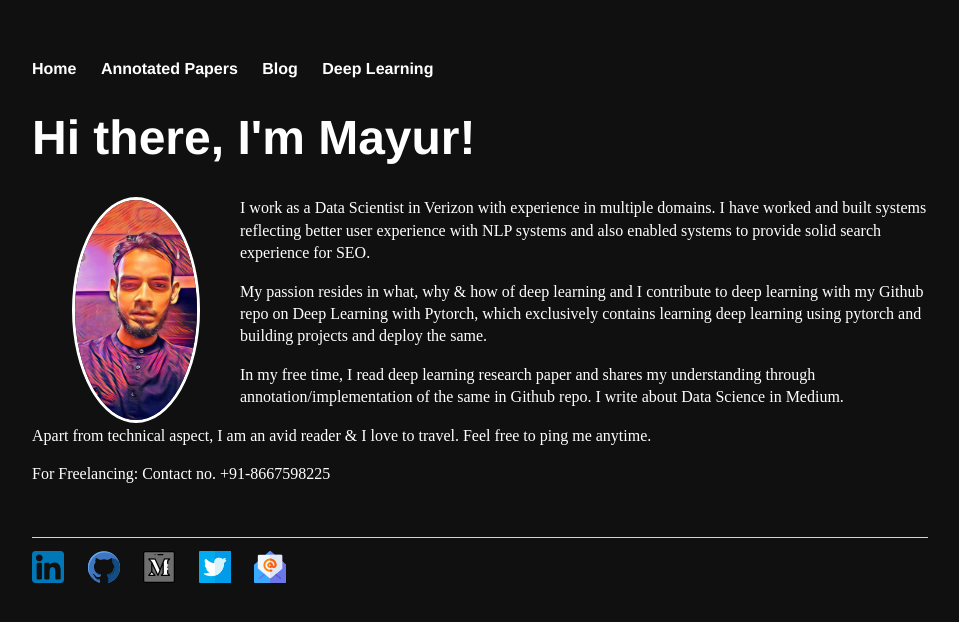
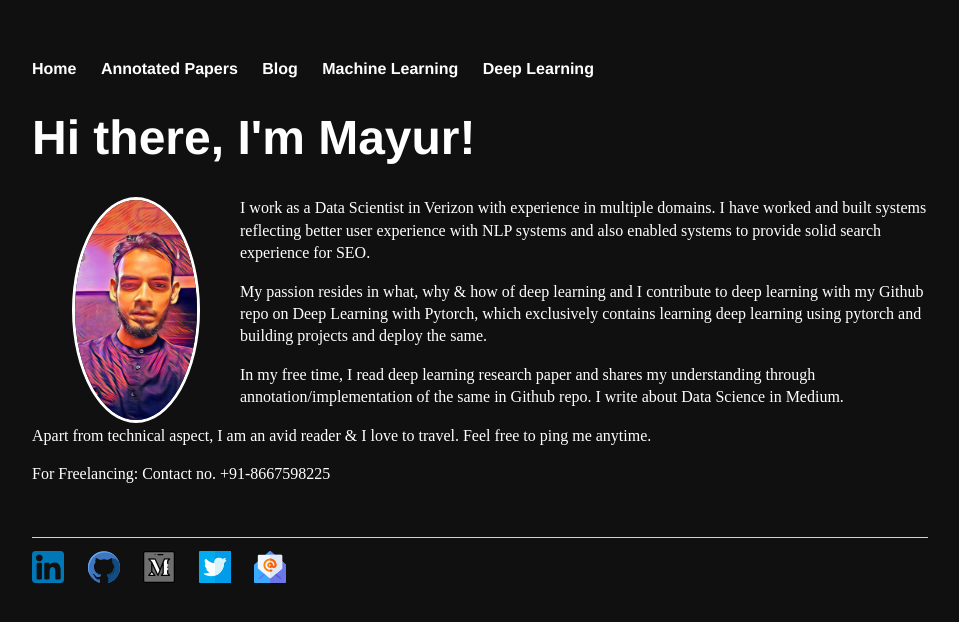
Before and after one commit to Mayurji/mayurji.github.io, a Jekyll site: the page built from index.html, in a window 1280 px wide. Shown: the top 622 px of the page, without its empty margins (160-1119 px from the left). Built offline with Jekyll 4.4.1, drawn with Linux system fonts in a browser that asks for light colours.

Commit message:
Update default.html

```diff
--- a/_layouts/default.html
+++ b/_layouts/default.html
@@ -12,6 +12,7 @@
         		<li><a href="/">Home</a></li>
         		<li><a href="/papers">Annotated Papers</a></li>
         		<li><a href="/blog">Blog</a></li>
+			<li><a href="/deep-learning">Machine Learning</a></li>
 			<li><a href="/deep-learning">Deep Learning</a></li>
     		</ul>
 		</nav>
```
